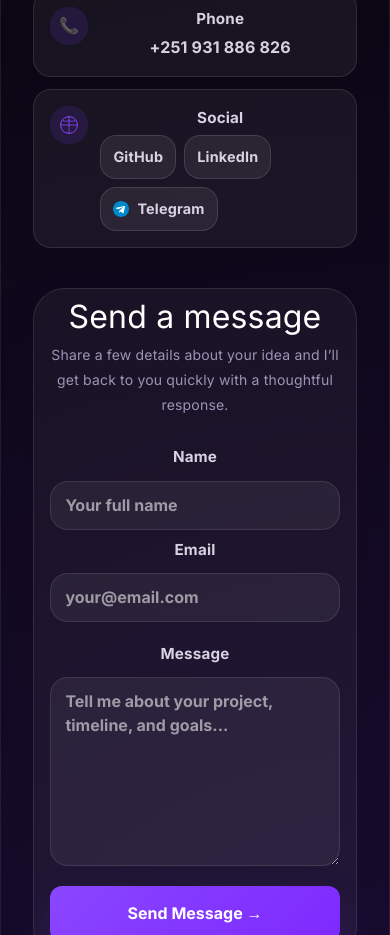
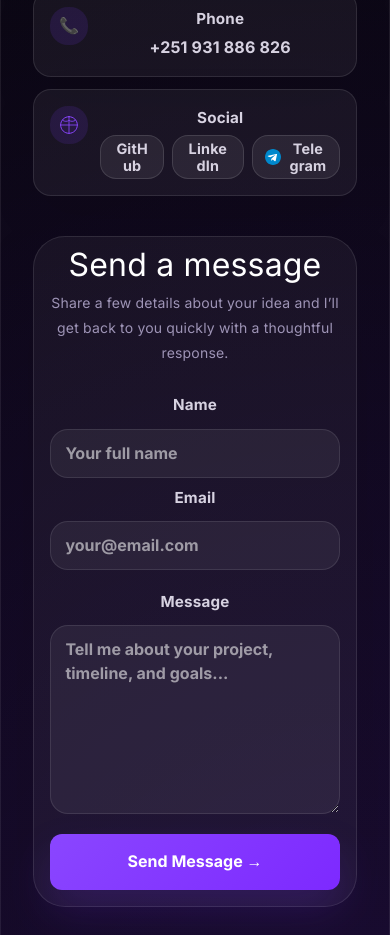
Before and after one commit to mahilala1921/My_Portfolio, a React (Vite) app: page / in a window 390 px wide. Shown: the part 4240-5175 px from the top of the page. Built offline with nearby package versions, Linux system fonts and the light colour scheme.

Commit message:
link social section and footer

```diff
--- a/src/components/Contact/Contact.module.css
+++ b/src/components/Contact/Contact.module.css
@@ -139,6 +139,22 @@
   position: relative;
   display: inline-flex;
   z-index: 1;
+}
+
+@media (max-width: 640px) {
+  .socialLinks {
+    flex-wrap: nowrap;
+  }
+
+  .socialButton,
+  .socialButtonContainer {
+    min-width: 0;
+    flex-shrink: 1;
+  }
+
+  .socialButtonContainer .socialButton {
+    min-width: 0;
+  }
 }
 
 .buttonIcon {
```
